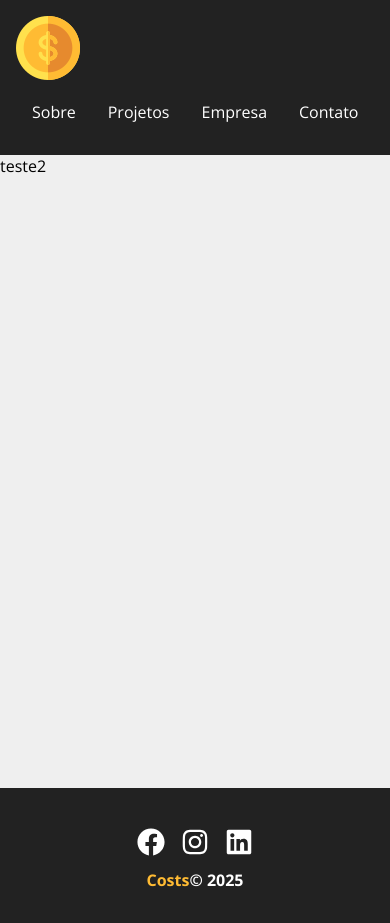
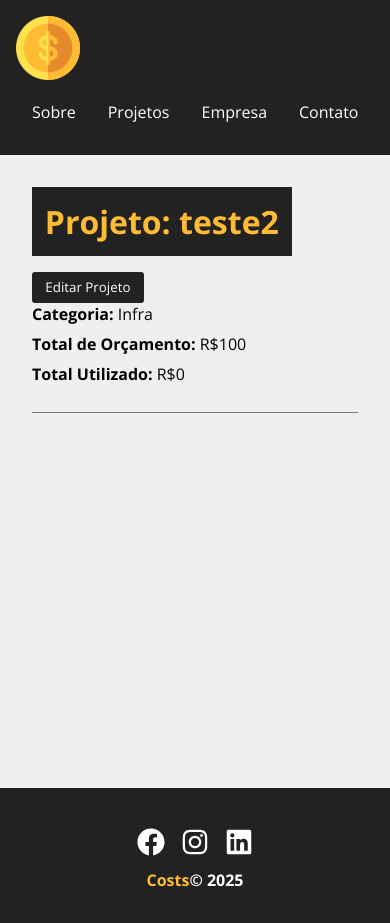
Before and after one commit to RoberthVieira/Costs, a React (Create React App) app: page /project/17f8 in a window 390 px wide. Built offline with nearby package versions, Linux system fonts and the light colour scheme; data requests are answered from the project's data file.

Commit message:
Adiciona página de detalhes do projeto com edição e layout responsivo

```diff
--- a/db.json
+++ b/db.json
@@ -18,17 +18,6 @@
       "categories": {
         "id": "1",
         "name": "Infra"
-      },
-      "cost": 0,
-      "services": []
-    },
-    {
-      "id": "a72c",
-      "name": "teste3",
-      "budget": "10000",
-      "categories": {
-        "id": "4",
-        "name": "Planejamento"
       },
       "cost": 0,
       "services": []
--- a/src/Components/Pages/Project.js
+++ b/src/Components/Pages/Project.js
@@ -1,14 +1,18 @@
 import styles from './Project.module.css';
 import { useParams } from 'react-router-dom';
 import { useState, useEffect } from 'react';
+import Loading from './../layout/Loading';
+import Container from '../layout/Container';
 
 export default function Project() {
 
     const { id } = useParams()
 
     const [project, setProject] = useState([]);
+    const [showProjectForm, setShowProjectForm] = useState(false);
 
     useEffect(() => {
+        setTimeout(() => {
             fetch(`http://localhost:5000/projects/${id}`, {
                 method: "GET",
                 headers: {
@@ -19,9 +23,46 @@
                 setProject(data)
             })
             .catch(erro => console.log(erro))
-    })
+        },400)
+    }, [id])
+
+    function toggleProjectForm() {
+        setShowProjectForm(!showProjectForm);
+    }
 
     return(
-        <p>{project.name}</p>
+        <>
+            {project.name ? (
+                <div className={styles.projectDetails}>
+                    <Container customClass="column">
+                        <div className={styles.detailsContainer}>
+                            <h1>Projeto: {project.name}</h1>
+                            <button onClick={toggleProjectForm} className={styles.btn}>
+                                {!showProjectForm ? 'Editar Projeto' : 'Fechar'}
+                            </button>
+                            {!showProjectForm ? (
+                                <div className={styles.projectInfo}>
+                                    <p>
+                                        <span>Categoria:</span> {project.categories.name}
+                                    </p>
+                                    <p>
+                                        <span>Total de Orçamento:</span> R${project.budget}
+                                    </p>
+                                    <p>
+                                        <span>Total Utilizado:</span> R${project.cost}
+                                    </p>
+                                </div>
+                            ) : (
+                                <div className={styles.projectInfo}>
+                                    <p>form</p>
+                                </div>
+                            )}
+                        </div>
+                    </Container>
+                </div>
+            ) : (
+                <Loading/>
+            )}
+        </>
     )
 }
--- a/src/Components/Pages/Project.module.css
+++ b/src/Components/Pages/Project.module.css
@@ -0,0 +1,51 @@
+.projectDetails {
+    padding: 2em;
+    width: 100%;
+}
+
+.projectDetails h1,
+.projectDetails h2,
+.projectDetails p{
+    margin-bottom: 0.5em;
+}
+
+.projectDetails h1{
+    background-color: #222;
+    color: #ffbb33;
+    padding: 0.4em;
+}
+
+.projectDetails span{
+    font-weight: bold;
+}
+
+.detailsContainer,
+.service_form_container{
+    border-bottom: 1px solid #7a7a7a;
+    margin-bottom: 1.2em;
+    padding-bottom: 1.2em;
+    display: flex;
+    justify-content: space-between;
+    align-items: center;
+    flex-wrap: wrap;
+}
+
+.btn{
+    background-color: #222;
+    color: #fff;
+    padding: 0.5em 1em;
+    text-decoration: none;
+    transition: 0.5s;
+    border-radius: 3px;
+    cursor: pointer;
+    max-height: 40px;
+    border: none;
+}
+
+.btn:hover{
+    color: #ffbb33;
+}
+
+.projectInfo{
+    width: 100%;
+}
```
Lines whose indentation alone changed are shown as unchanged.
